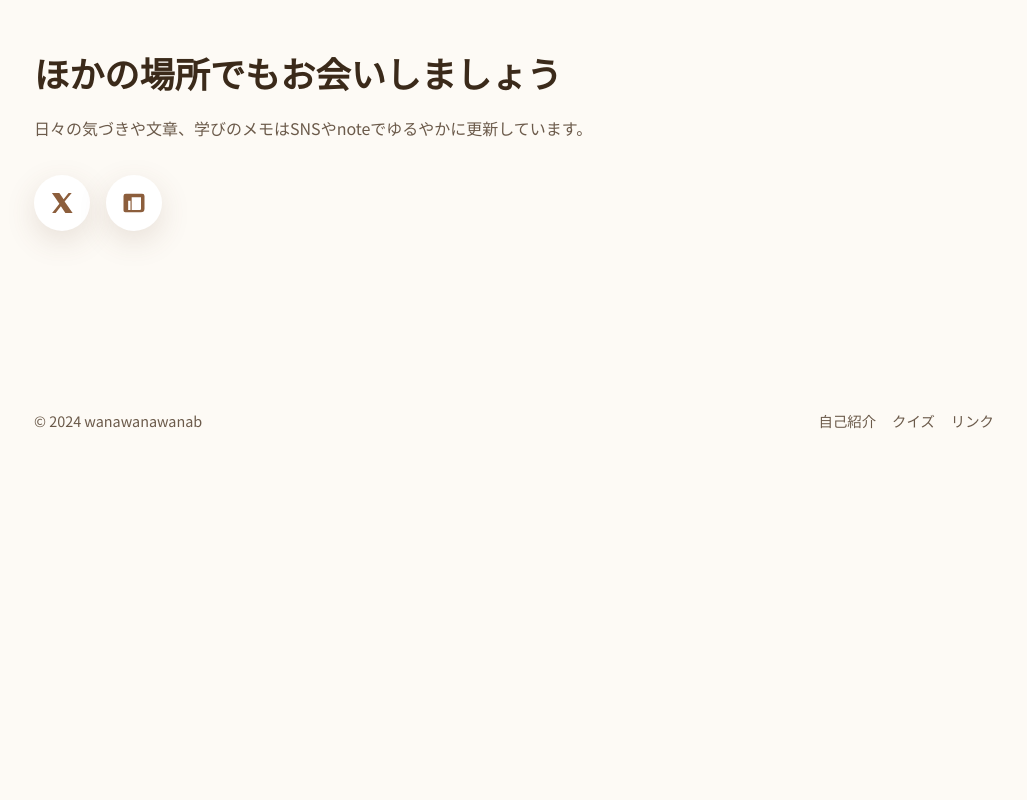
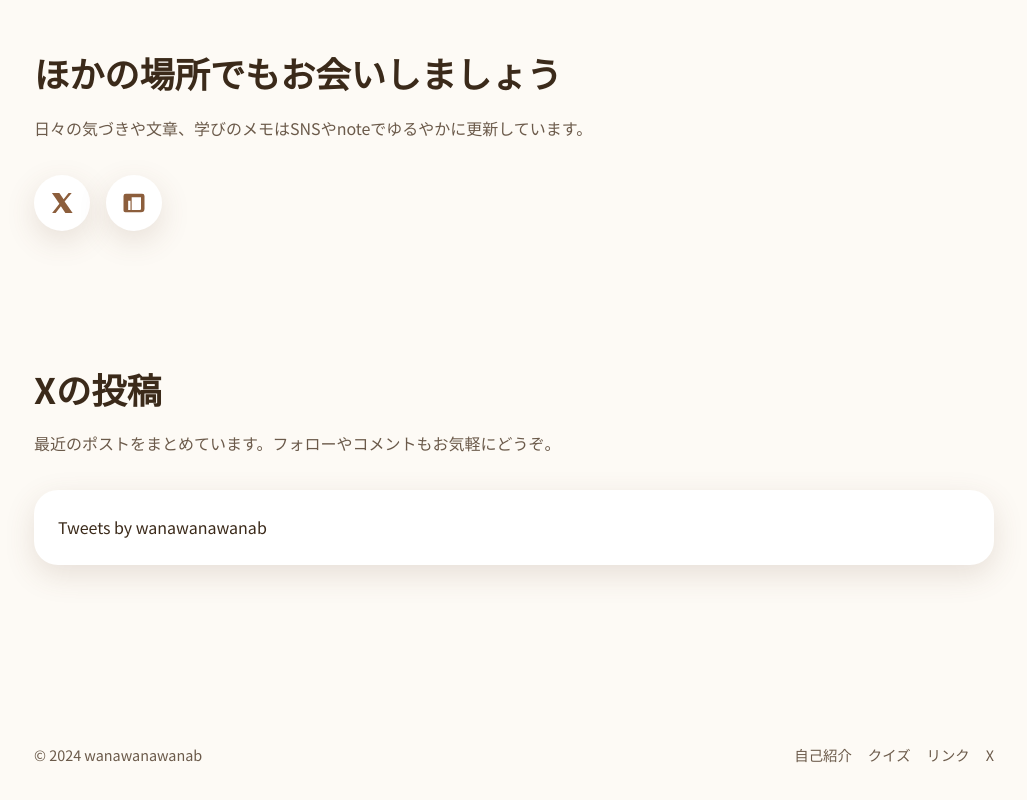
Before and after one commit to yu04110/jikosyokai, a plain HTML site: page index.html in a window 1280 px wide. Shown: the part 1689-2489 px from the top of the page, without its empty margins (126-1153 px from the left). Before the commit the page ends 2185 px from the top, so only its background shows below. Drawn offline with Linux system fonts and the light colour scheme.

```diff
--- a/assets/css/style.css
+++ b/assets/css/style.css
@@ -338,6 +338,13 @@ img {
   font-size: 1.3rem;
 }
 
+.x-feed {
+  background: var(--color-surface);
+  border-radius: var(--radius-large);
+  box-shadow: var(--shadow-soft);
+  padding: clamp(16px, 4vw, 24px);
+}
+
 .social-links {
   display: flex;
   gap: 16px;
--- a/index.html
+++ b/index.html
@@ -147,6 +147,27 @@ pythonは触ったことがあるのですが、基礎から勉強したいの
           </div>
         </div>
       </section>
+
+      <section id="x-feed" class="section">
+        <div class="container">
+          <div class="section__header">
+            <h2 class="section__title">Xの投稿</h2>
+            <p class="section__lead">
+              最近のポストをまとめています。フォローやコメントもお気軽にどうぞ。
+            </p>
+          </div>
+          <div class="x-feed">
+            <a
+              class="twitter-timeline"
+              data-width="100%"
+              data-height="580"
+              data-theme="light"
+              href="https://x.com/wanawanawanab"
+              >Tweets by wanawanawanab</a
+            >
+          </div>
+        </div>
+      </section>
     </main>
 
     <footer class="page-footer">
@@ -157,11 +178,13 @@ pythonは触ったことがあるのですが、基礎から勉強したいの
             <a href="#introduction">自己紹介</a>
             <a href="#quiz">クイズ</a>
             <a href="#links">リンク</a>
+            <a href="#x-feed">X</a>
           </div>
         </div>
       </div>
     </footer>
 
     <script src="assets/js/main.js" defer></script>
+    <script async src="https://platform.twitter.com/widgets.js" charset="utf-8"></script>
   </body>
 </html>
```
Also changed, not shown: 1 other file.
